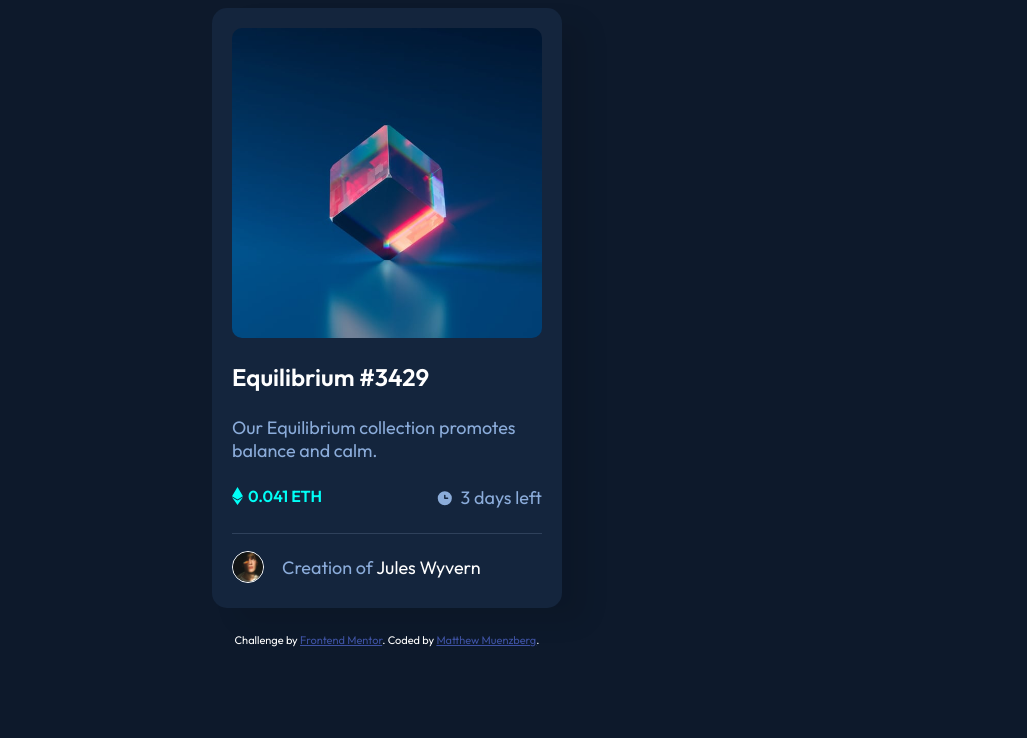
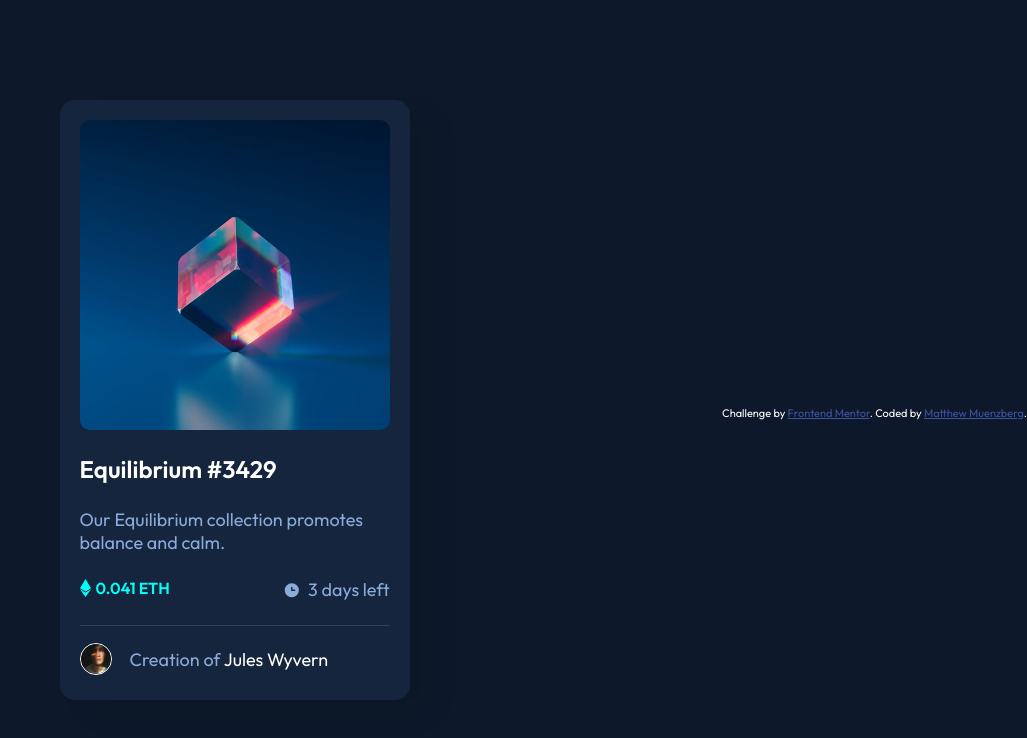
Before and after one commit to MattDev97/NFT-Preview-Card, a plain HTML site: page index.html in a window 1280 px wide. Shown: the whole page, without its empty margins (253-1280 px from the left). Drawn offline with Linux system fonts and the light colour scheme.

Commit message:
Centering the nft preview card

```diff
--- a/styles.css
+++ b/styles.css
@@ -5,6 +5,12 @@ body {
 	color: hsl(0, 0%, 100%);
 
 	background-color: hsl(217, 54%, 11%);
+
+	margin: 0;
+    min-height: 100vh;
+    display: flex;
+    justify-content: center;
+    align-items: center;
 }
 
 p {
```
